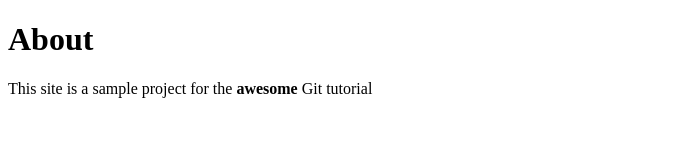
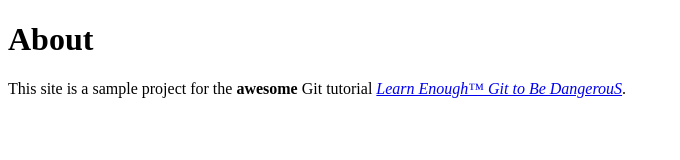
Before and after one commit to chris8008ies/website, a plain HTML site: page about.html in a window 1280 px wide. Shown: the whole page, without its empty margins (0-680 px from the left). Drawn offline with Linux system fonts and the light colour scheme.

Commit message:
alice is right not bob, start over

```diff
--- a/about.html
+++ b/about.html
@@ -6,7 +6,7 @@
   <body>
     <h1>About</h1>
     <p>
-    This site is a sample project for the <strong>awesome</strong> Git tutorial <a
+    This site is a sample project for the <strong>awesome</strong> Git tutorial <a href="http://learnenough.com/git-tutorial"><em>Learn Enough™ Git to Be DangerouS</em></a>.
     </p>
 
 		</body>
```
